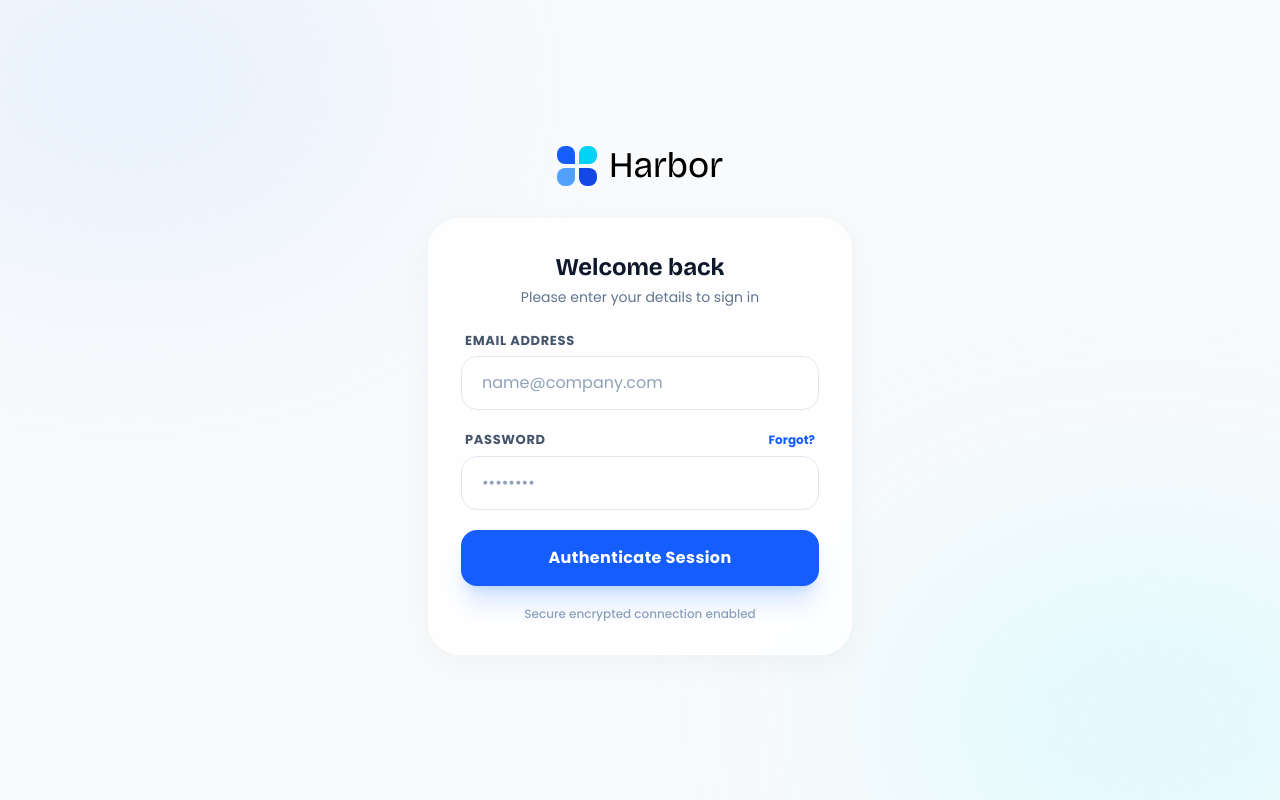
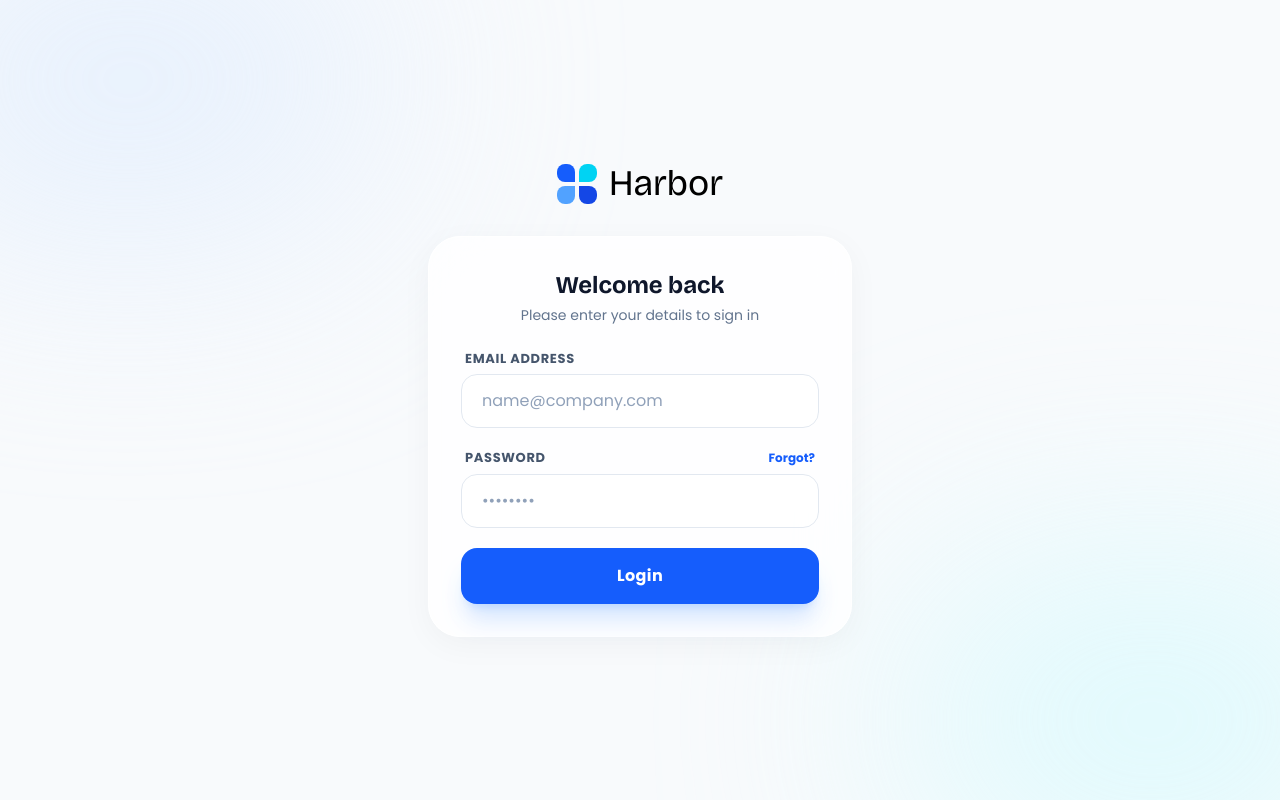
Before and after one commit to rachit-bharadwaj/hrms, a Next.js app in the folder website/: page /login in a window 1280 px wide. Built offline with nearby package versions, Linux system fonts and the light colour scheme; no server answers.

Commit message:
feat: implement complete logout session clearing and update login form UI

```diff
--- a/website/components/auth/LoginForm.tsx
+++ b/website/components/auth/LoginForm.tsx
@@ -125,14 +125,10 @@ export default function LoginForm() {
               Processing...
             </>
           ) : (
-            "Authenticate Session"
+            "Login"
           )}
         </span>
       </button>
-
-      <p className="text-center text-xs text-slate-400 font-medium">
-        Secure encrypted connection enabled
-      </p>
     </form>
   );
 }
--- a/website/components/common/Header.tsx
+++ b/website/components/common/Header.tsx
@@ -41,7 +41,14 @@ export default function Header() {
   }, []);
 
   const handleLogout = () => {
+    // 1. Clear session from localStorage
     localStorage.removeItem("harbor_token");
+    localStorage.removeItem("harbor_user");
+
+    // 2. Clear cookie
+    document.cookie = "harbor_token=; path=/; expires=Thu, 01 Jan 1970 00:00:01 GMT;";
+
+    // 3. Redirect to login
     router.push("/login");
   };
 
```
